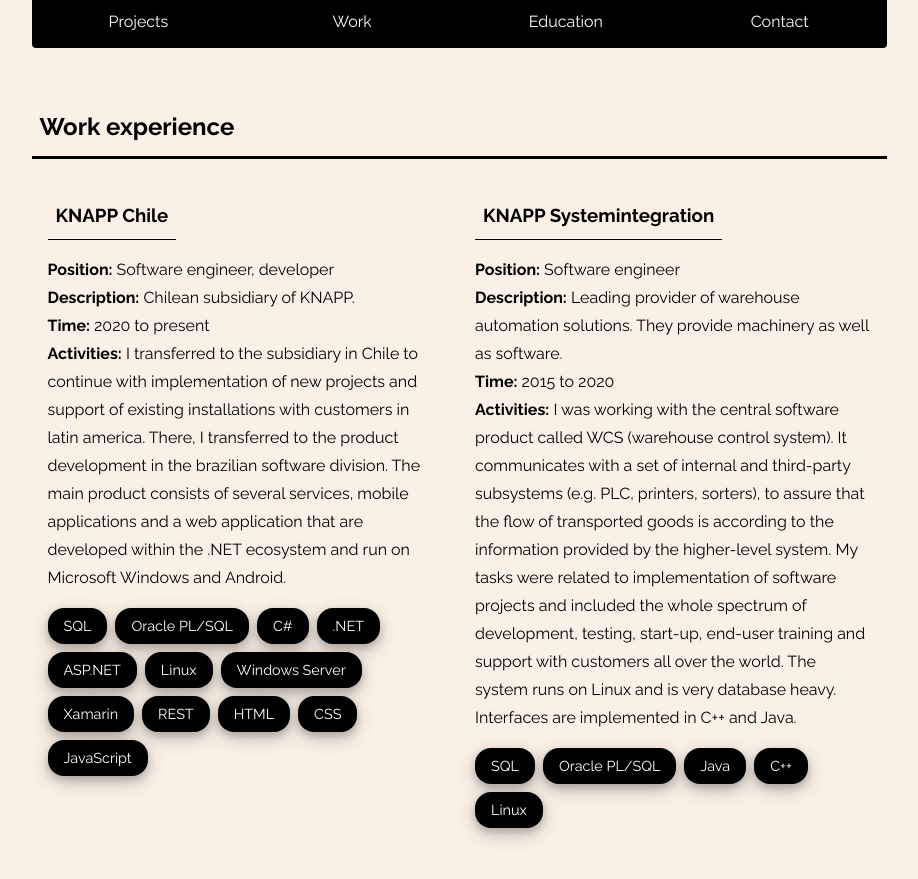
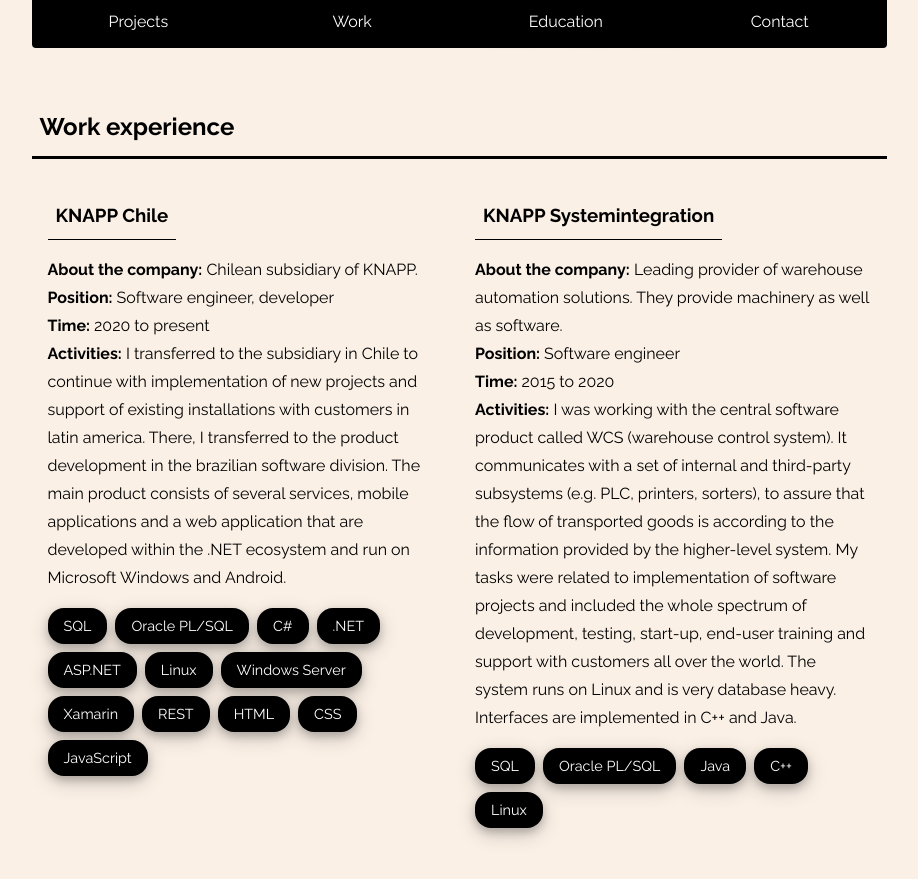
Before and after one commit to chrila/portfolio, a Jekyll site: the page built from index.html, in a window 1280 px wide and 900 px high, scrolled down 1670 px. Shown: the top 879 px of the window, without its empty margins (181-1099 px from the left). Built offline with Jekyll 4.4.1, drawn with Linux system fonts in a browser that asks for light colours; some of the changed text lies outside the part shown.

Commit message:
Layout: Modified work experience description

```diff
--- a/_includes/work_experience.html
+++ b/_includes/work_experience.html
@@ -9,8 +9,8 @@
         </div>
         <div class="chapter-body">
           <p>
+            <span class="chapter-body-title">About the company:</span> {{ item.description }}<br />
             <span class="chapter-body-title">Position:</span> {{ item.position }}<br />
-            <span class="chapter-body-title">Description:</span> {{ item.description }}<br />
             <span class="chapter-body-title">Time:</span> {{ item.from }} to {{ item.to }}<br />
             <span class="chapter-body-title">Activities:</span> {{ item.activities }}
           </p>
```
